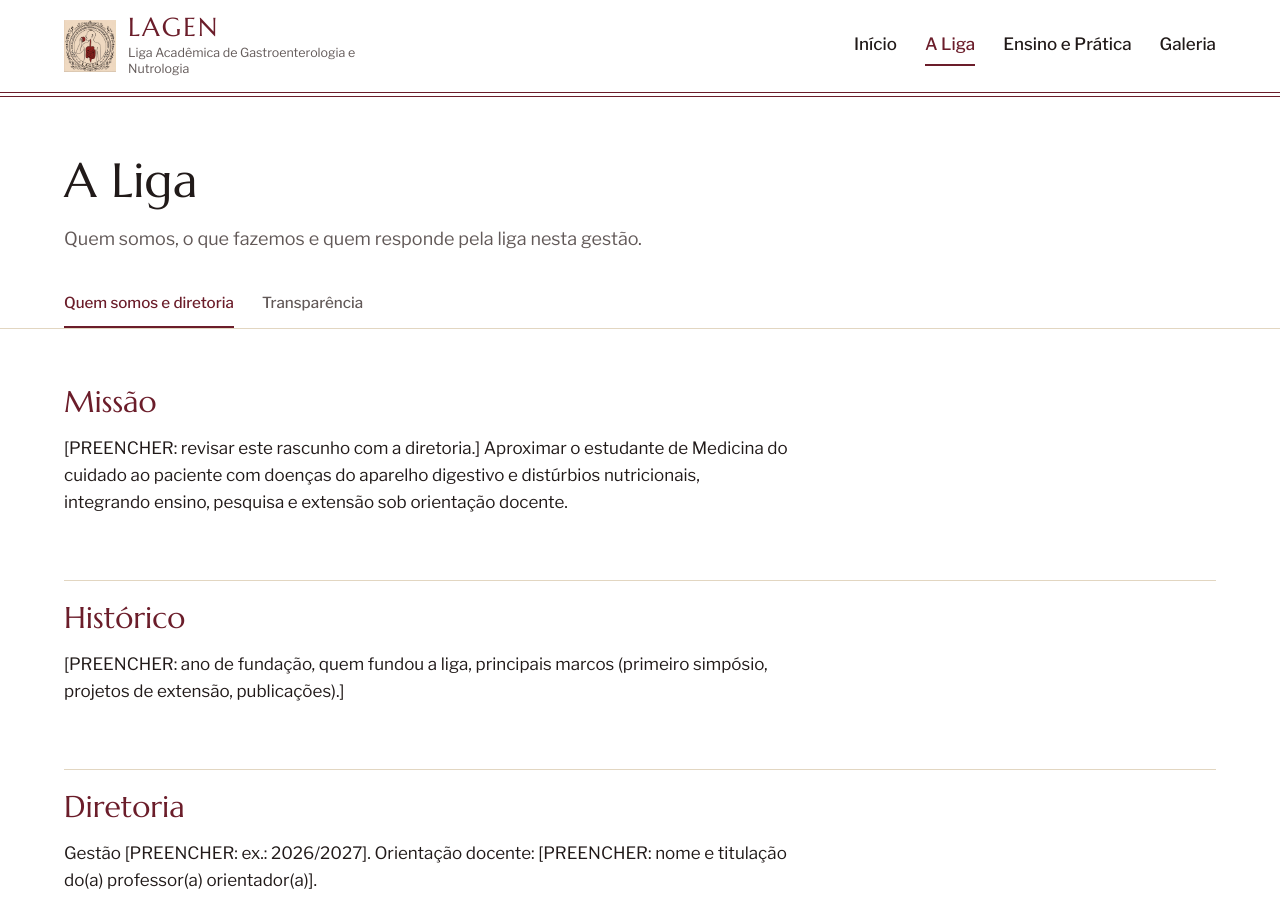
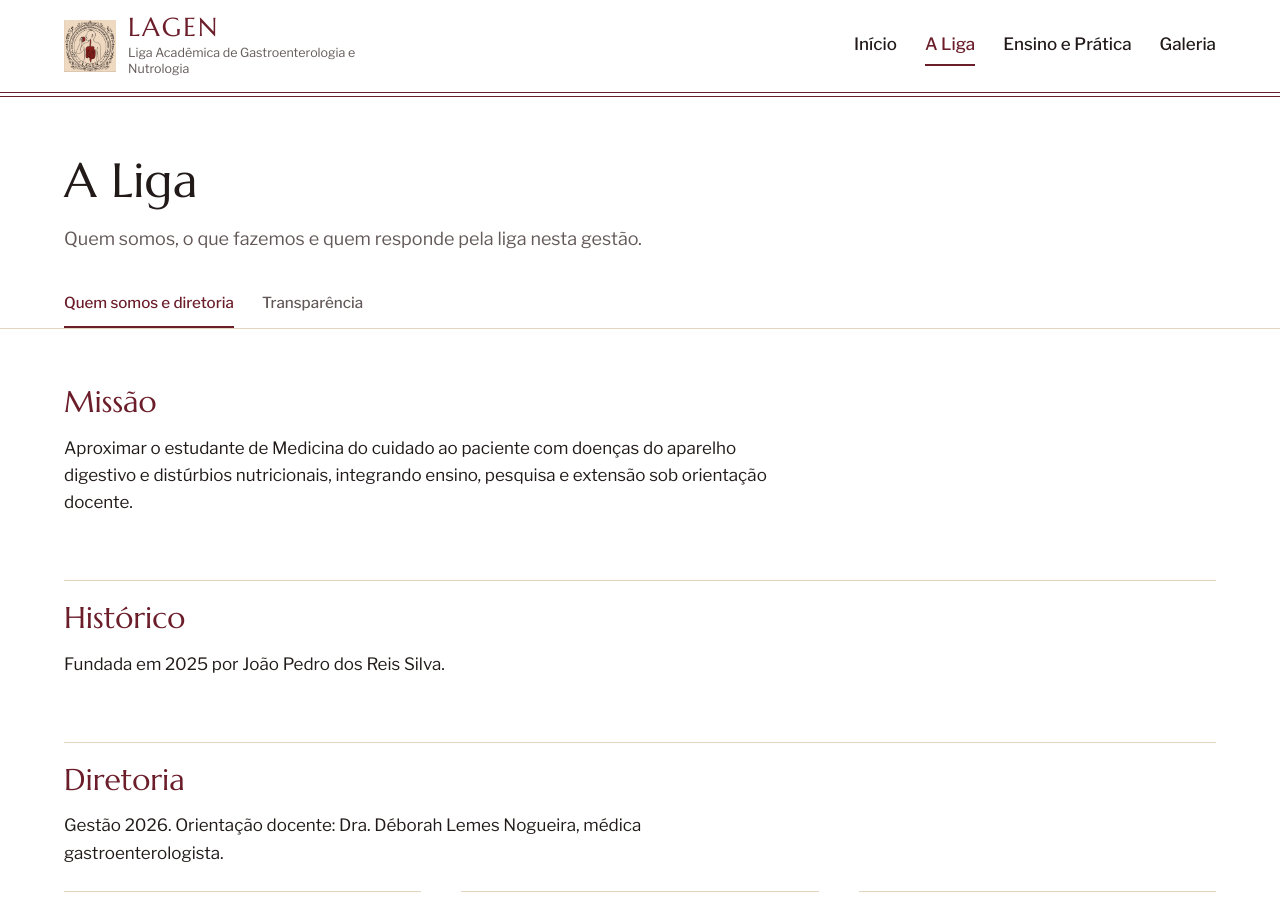
Before and after one commit to LAGENuniderp/lagen-uniderp.github.io, a Jekyll site: the page built from a-liga/index.md, in a window 1280 px wide and 900 px high. Built offline with Jekyll 4.4.1, drawn with Linux system fonts in a browser that asks for light colours.

Commit message:
Update index.md with specific organizational details
Removed placeholder text and added specific details about the mission, history, and management of the organization.

```diff
--- a/a-liga/index.md
+++ b/a-liga/index.md
@@ -6,19 +6,17 @@ description: Missão, histórico e diretoria da LAGEN, Liga Acadêmica de Gastro
 
 ## Missão {#missao}
 
-[PREENCHER: revisar este rascunho com a diretoria.] Aproximar o estudante
-de Medicina do cuidado ao paciente com doenças do aparelho digestivo e
-distúrbios nutricionais, integrando ensino, pesquisa e extensão sob
-orientação docente.
+Aproximar o estudante de Medicina do cuidado ao paciente com doenças do
+aparelho digestivo e distúrbios nutricionais, integrando ensino, pesquisa
+e extensão sob orientação docente.
 
 ## Histórico {#historico}
 
-[PREENCHER: ano de fundação, quem fundou a liga, principais marcos
-(primeiro simpósio, projetos de extensão, publicações).]
+Fundada em 2025 por João Pedro dos Reis Silva.
 
 ## Diretoria {#diretoria}
 
-Gestão [PREENCHER: ex.: 2026/2027]. Orientação docente: [PREENCHER: nome e
-titulação do(a) professor(a) orientador(a)].
+Gestão 2026. Orientação docente: Dra. Déborah Lemes Nogueira, médica
+gastroenterologista.
 
 {% include diretoria.html %}
```
